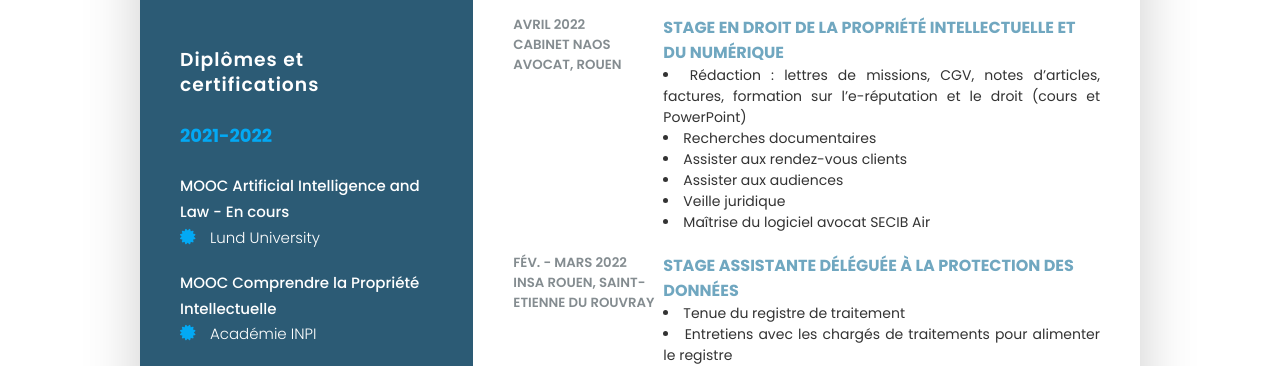
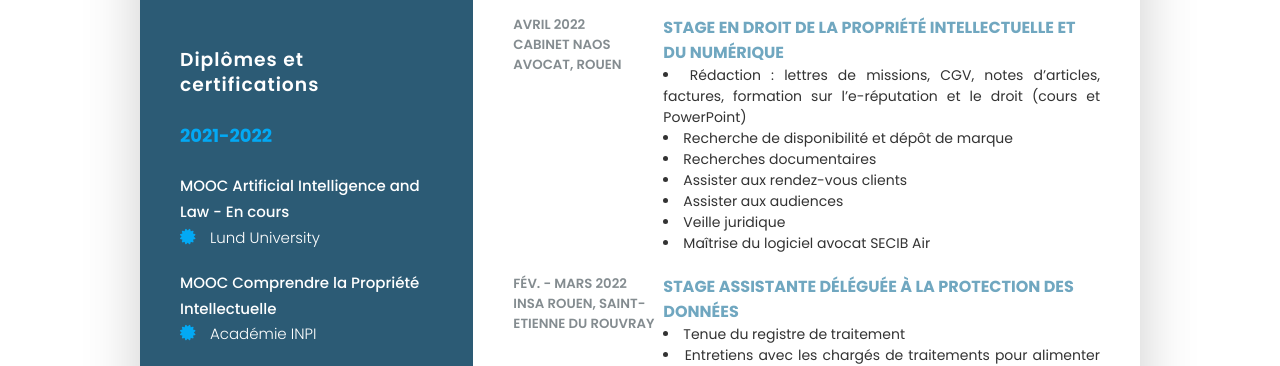
Before and after one commit to marwa-mansour-git/cv-master1, a plain HTML site: page index.html in a window 1280 px wide. Shown: the part 734-1100 px from the top of the page. Drawn offline with Linux system fonts and the light colour scheme.

Commit message:
Update index.html

```diff
--- a/index.html
+++ b/index.html
@@ -148,6 +148,7 @@
                         <div class="text">
                           <h4>Stage en droit de la propriété intellectuelle et du numérique</h4>
                           <li>Rédaction : lettres de missions, CGV, notes d’articles, factures, formation sur l’e-réputation et le droit (cours et PowerPoint)</li>
+                          <li>Recherche de disponibilité et dépôt de marque</li>
                           <li>Recherches documentaires</li>
                           <li>Assister aux rendez-vous clients</li>
                           <li>Assister aux audiences</li>
```
